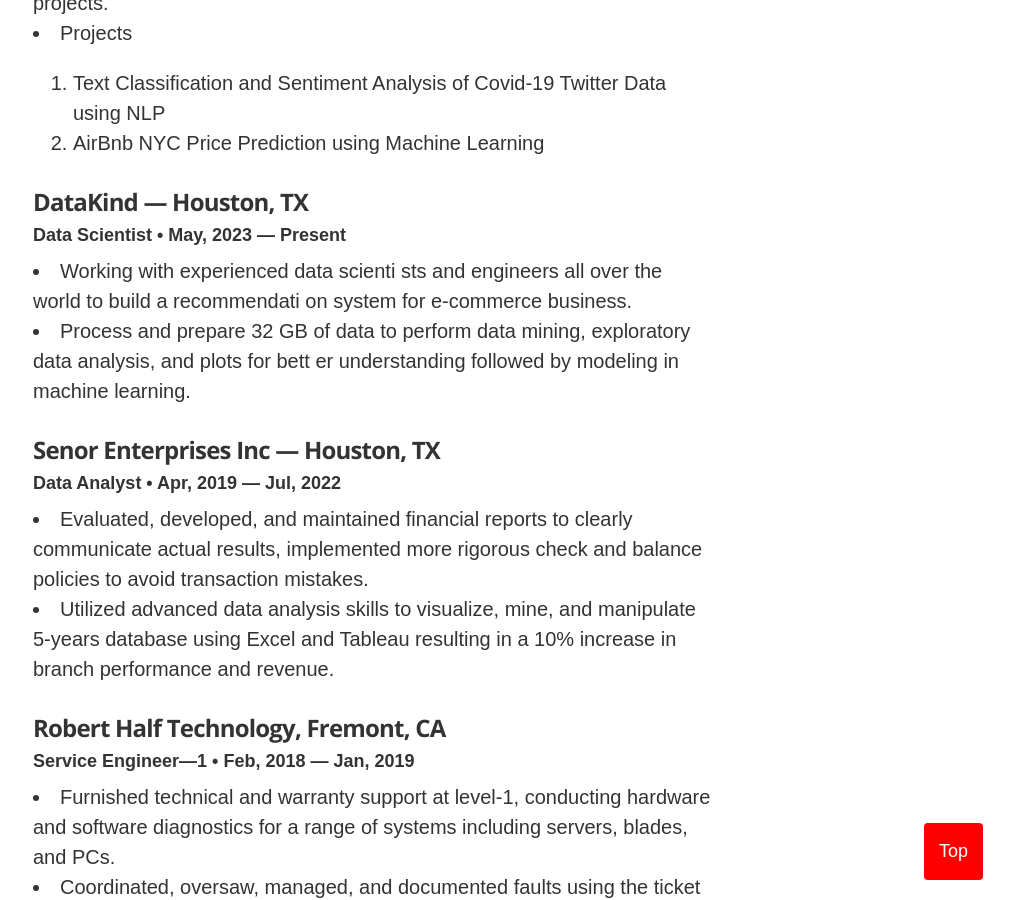
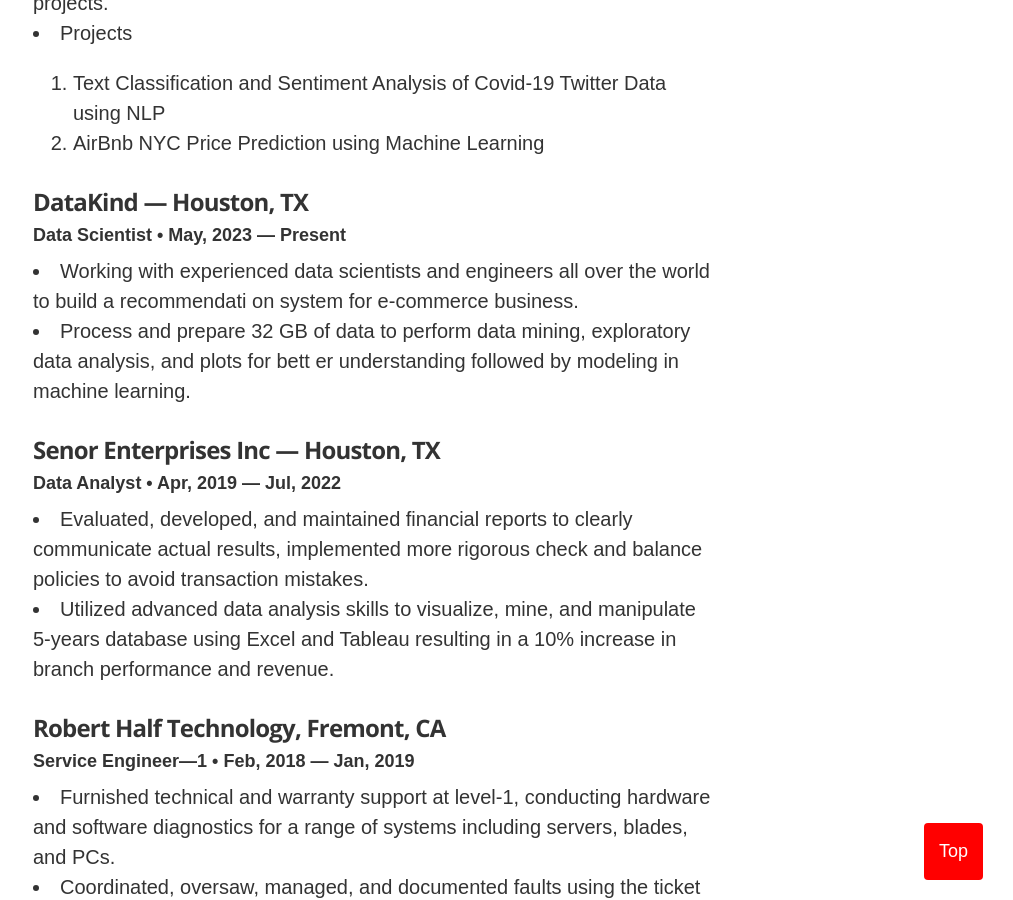
Before and after one commit to ttariqaziz/ttariqaziz.github.io, a Jekyll site: the page built from index.html, in a window 1280 px wide and 900 px high, scrolled down 1086 px. Shown: the whole window, without its empty margins (267-1280 px from the left). Built offline with Jekyll 4.4.1, drawn with Linux system fonts in a browser that asks for light colours.

Commit message:
Update experience.yml

```diff
--- a/_data/experience.yml
+++ b/_data/experience.yml
@@ -13,7 +13,7 @@
   url: https://www.datakind.org/
   position: Data Scientist
   duration: May, 2023 &mdash; Present
-  summary: <li>Working with experienced data scienti sts and engineers all over the world to build a recommendati on system for e-commerce business.</li><li>Process and prepare 32 GB of data to perform data mining, exploratory data analysis, and plots for bett er understanding followed by modeling in machine learning.</li>
+  summary: <li>Working with experienced data scientists and engineers all over the world to build a recommendati on system for e-commerce business.</li><li>Process and prepare 32 GB of data to perform data mining, exploratory data analysis, and plots for bett er understanding followed by modeling in machine learning.</li>
 
 
 # Sr.Data Analyst
```
